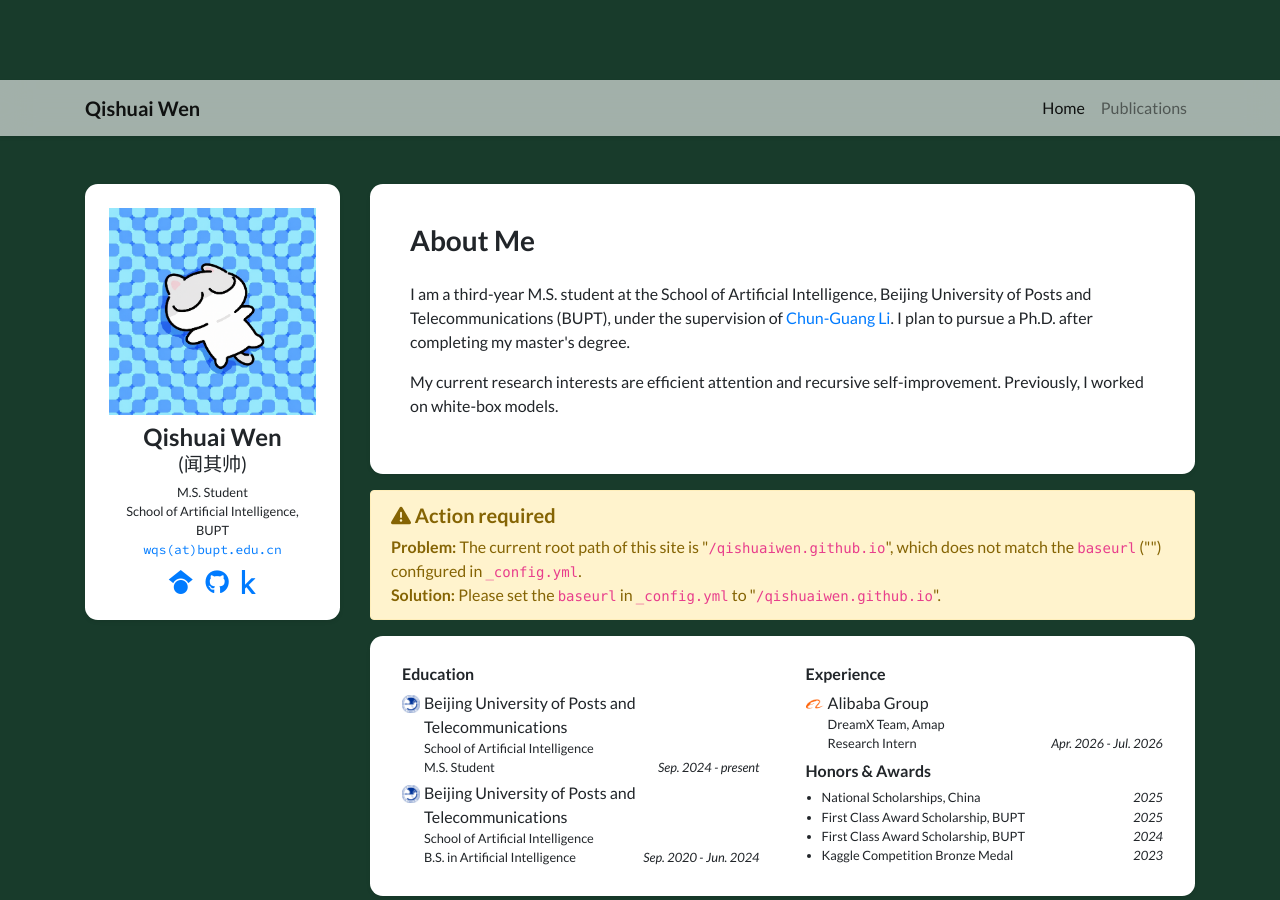
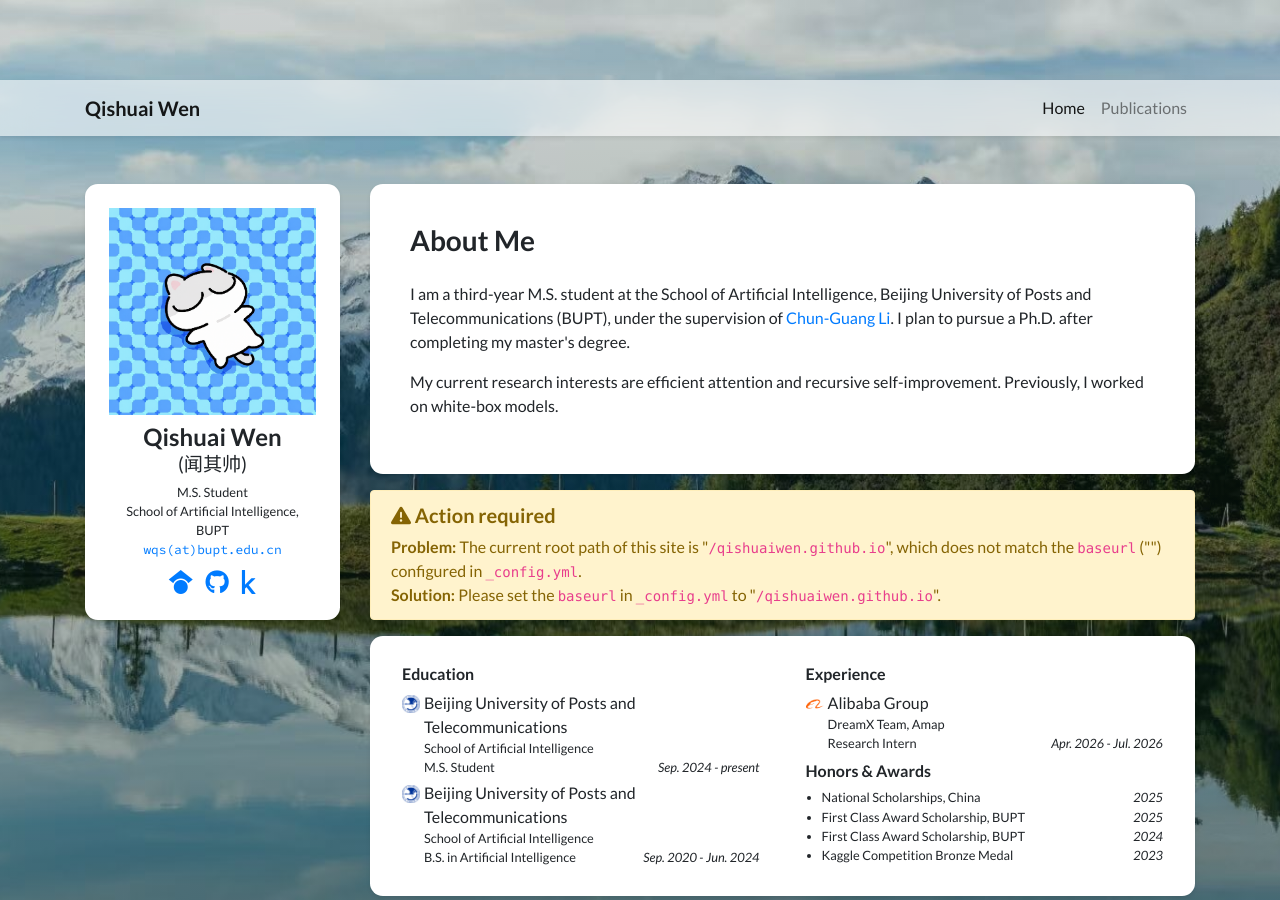
Before and after one commit to QishuaiWen/qishuaiwen.github.io, a Jekyll site: the page built from index.html, in a window 1280 px wide and 900 px high. Built offline with Jekyll 4.4.1, drawn with Linux system fonts in a browser that asks for light colours; nearby versions of some CDN libraries; a style sheet for code colours, icons or effects is not loaded.

Commit message:
Update default.html

```diff
--- a/_layouts/default.html
+++ b/_layouts/default.html
@@ -17,6 +17,7 @@
     <link rel="stylesheet" href="{{ '/assets/css/global.css' | relative_url }}">
 </head>
 <body class="bg-light d-flex flex-column min-vh-100" {{ page.body_attr }}>
+     <div class="site-background" aria-hidden="true"></div>
     {% include navbar.html %}
     <main class="flex-grow-1 flex-shrink-0 {% if page.container_class %}{{ page.container_class }}{% else %}container-lg{% endif %}">
         {{content}}
```
